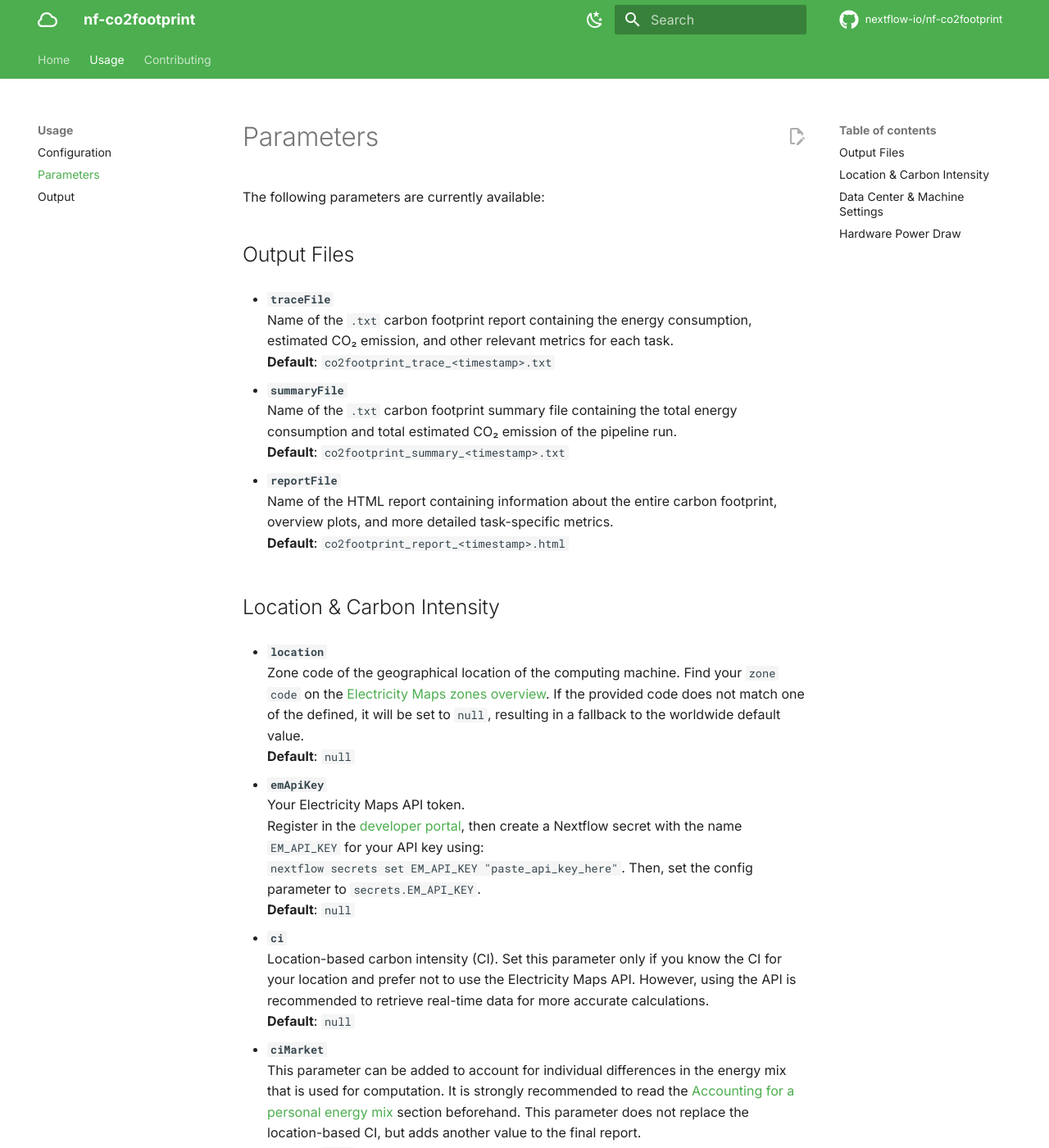
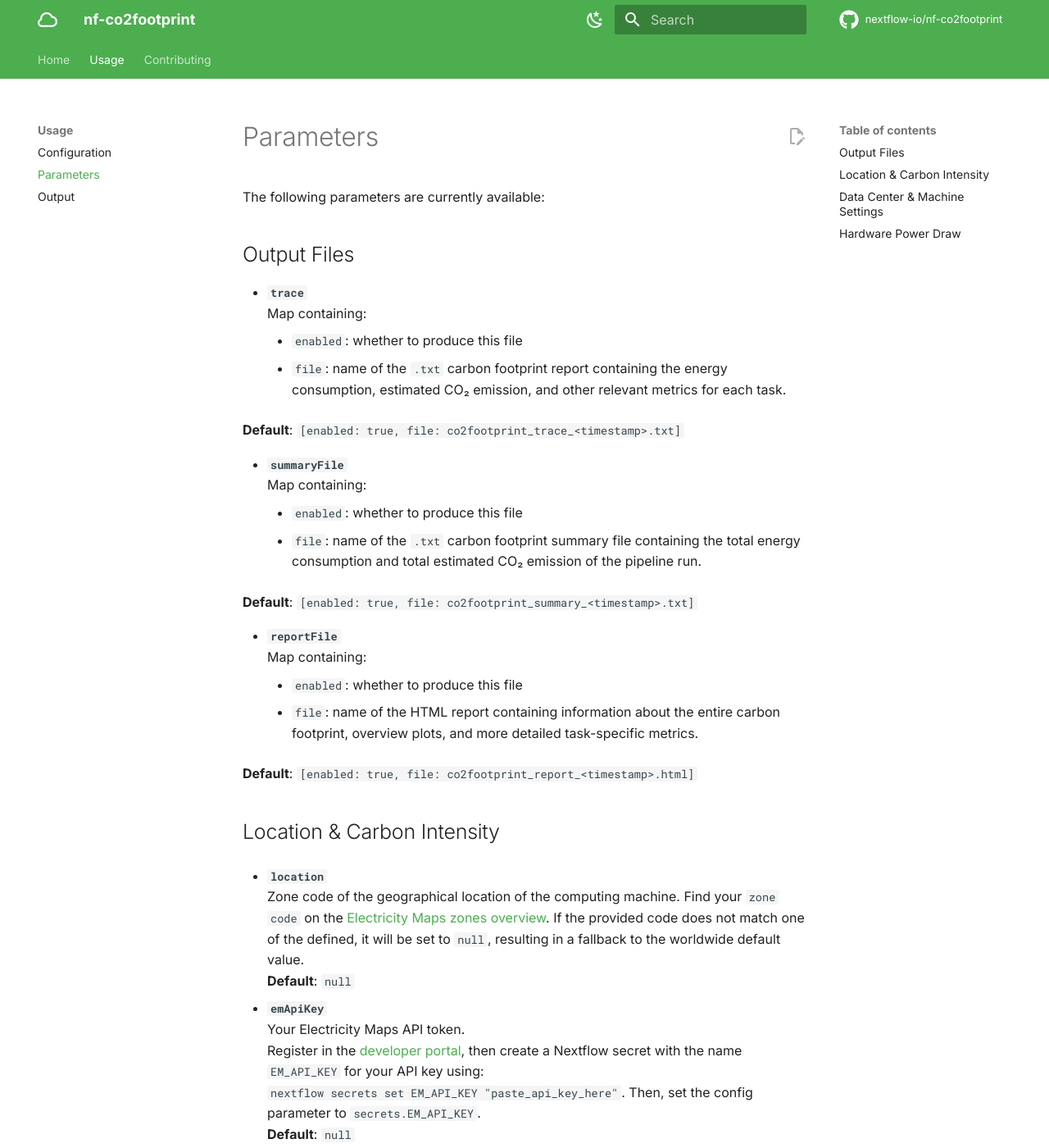
Before and after one commit to nextflow-io/nf-co2footprint, an MkDocs documentation site: the page built from docs/usage/parameters.md, in a window 1280 px wide and 1400 px high. Shown: the whole window at 82% size. Built offline with MkDocs 1.6.1 and Material for MkDocs 9.7.7, drawn with Linux system fonts in a browser that asks for light colours; comment, search, counter and statistics services are not loaded.

Commit message:
312: Making config syntax more consistent with nf-core. Using nested maps and subconfigs for trace, summary and report output files

```diff
--- a/docs/usage/parameters.md
+++ b/docs/usage/parameters.md
@@ -7,17 +7,26 @@ The following parameters are currently available:
 
 ## Output Files
 
-- **`traceFile`**
-  Name of the `.txt` carbon footprint report containing the energy consumption, estimated CO₂ emission, and other relevant metrics for each task.
-  **Default**: `co2footprint_trace_<timestamp>.txt`
+- **`trace`**
+  Map containing:
+    - `enabled`: whether to produce this file
+    - `file`: name of the `.txt` carbon footprint report containing the energy consumption, estimated CO₂ emission, and other relevant metrics for each task.
+
+  **Default**: `[enabled: true, file: co2footprint_trace_<timestamp>.txt]`
 
 - **`summaryFile`**
-  Name of the `.txt` carbon footprint summary file containing the total energy consumption and total estimated CO₂ emission of the pipeline run.
-  **Default**: `co2footprint_summary_<timestamp>.txt`
+  Map containing:
+    - `enabled`: whether to produce this file
+    - `file`: name of the `.txt` carbon footprint summary file containing the total energy consumption and total estimated CO₂ emission of the pipeline run.
+
+  **Default**: `[enabled: true, file: co2footprint_summary_<timestamp>.txt]`
 
 - **`reportFile`**
-  Name of the HTML report containing information about the entire carbon footprint, overview plots, and more detailed task-specific metrics.
-  **Default**: `co2footprint_report_<timestamp>.html`
+  Map containing:
+    - `enabled`: whether to produce this file
+    - `file`: name of the HTML report containing information about the entire carbon footprint, overview plots, and more detailed task-specific metrics.
+
+  **Default**: `[enabled: true, file: co2footprint_report_<timestamp>.html]`
 
 ## Location & Carbon Intensity
 
```
Also changed, not shown: docs/usage/configuration.md (+24 -6 lines), 5 other files.
